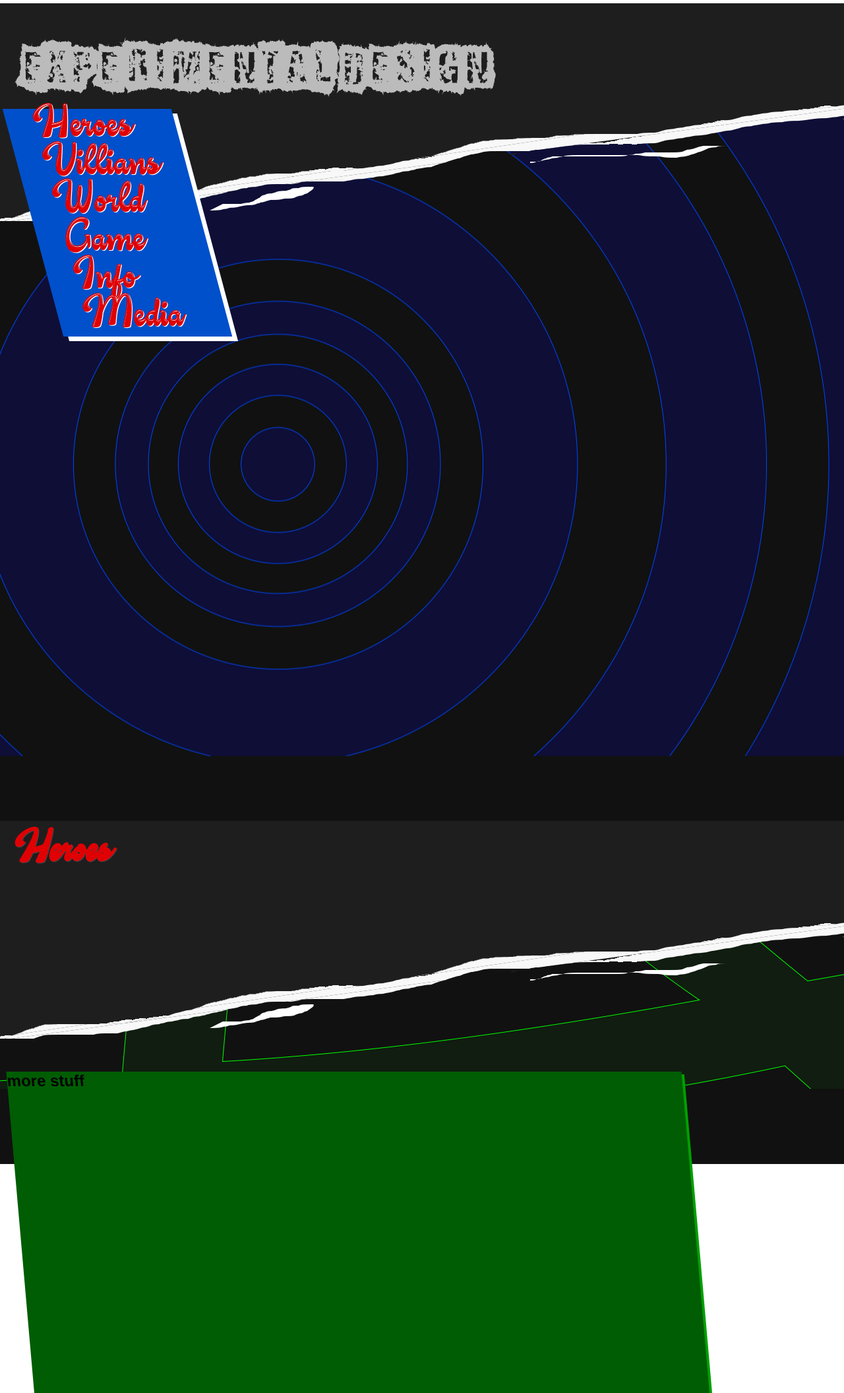
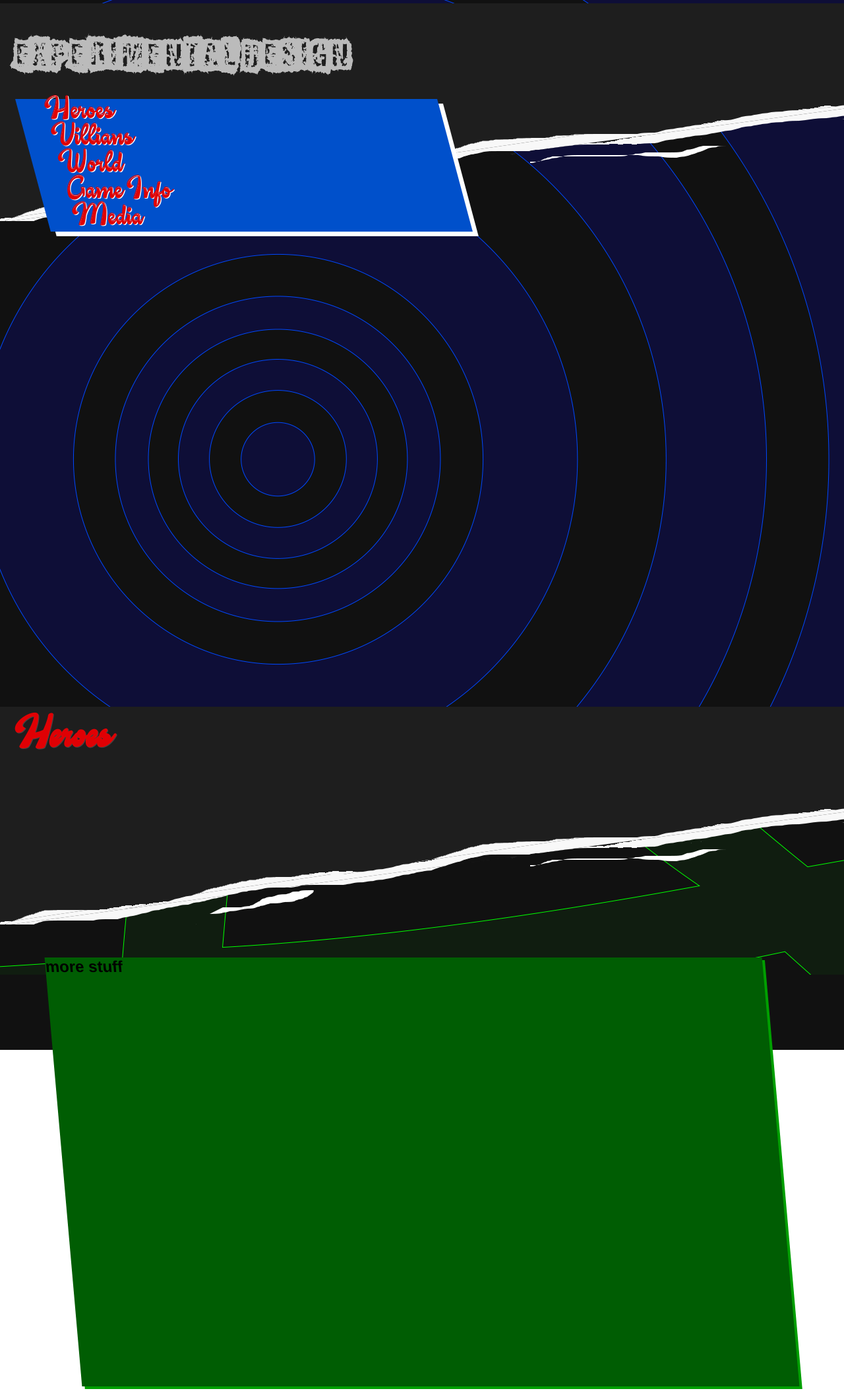
Before and after one commit to HaakonJ/BIT175ExperimentalDesign, a website with bundled scripts: page index.html in a window 1280 px wide. Shown: the top 2111 px of the page at 66% size. Built offline with nearby package versions, Linux system fonts and the light colour scheme; files whose address does not match are found by name.

Commit message:
section mobile changes

```diff
--- a/assets/scss/styles.scss
+++ b/assets/scss/styles.scss
@@ -112,7 +112,7 @@
 }
 
 .herosection{
-	background-color: #005d03; width: 80%; height: 700px; margin: -800px 40px 20px; z-index: 5; transform: skewX(5deg); box-shadow: 4px 4px #009f00;
+	background-color: #005d03; width: 80%; height: 700px; margin: -800px 5% 100px; z-index: 5; transform: skewX(5deg); box-shadow: 4px 4px #009f00;
 }
 
 @media(min-width:860px){
@@ -224,6 +224,10 @@
 	font-size: 50px;
 	text-shadow: 1px 1px $darkgrey;
 }
+
+.herosection{
+	background-color: #005d03; width: 80%; height: 650px; margin: -800px 5% 100px; z-index: 5; transform: skewX(5deg); box-shadow: 4px 4px #009f00;
+}
 }
 
 @media(min-width:480px){
@@ -252,11 +256,11 @@
 }
 
 header h1 a:link, header h1 a:visited{
-	color:$lightgrey; padding: 30px; font-family:'AllAges'; font-size: 70px; position: absolute; z-index: 5; margin-top: 35px;
+	color:$lightgrey; padding: 20px; font-family:'AllAges'; font-size: 50px; position: absolute; z-index: 5; margin-top: 35px;
 }
 
 header h1 a:hover, header h1 a:active{
-	color:$darkgrey; padding: 30px; font-family:'AllAges'; font-size: 70px; position: absolute; z-index: 5; margin-top: 35px;
+	color:$darkgrey; padding: 20px; font-family:'AllAges'; font-size: 50px; position: absolute; z-index: 5; margin-top: 35px;
 }
 
 h1, h2{
@@ -266,13 +270,13 @@
 nav{
 	color:$red;
 	font-family: CandyShopPersonalUse;
-	font-size: 50px;
+	font-size: 35px;
 	margin-top: -220px;
 	margin-left: 50px;
 	text-shadow: 1px 1px #fff;
 	z-index: 10;
 	box-shadow: 7px 7px #fff;
-	width:20%;
+	width:50%;
 	transform: skewX(15deg);
 	background-color:$blue;
 }
@@ -335,4 +339,22 @@
 	font-size: 50px;
 	text-shadow: 1px 1px $darkgrey;
 }
+
+.herosection{
+	background-color: #005d03; width: 80%; height: 650px; margin: -800px 10% 100px; z-index: 5; transform: skewX(5deg); box-shadow: 4px 4px #009f00;
 }
+}
+
+@media(min-width:720px){
+header h1 a:link, header h1 a:visited{
+	color:$lightgrey; padding: 20px; font-family:'AllAges'; font-size: 50px; position: absolute; z-index: 5; margin-top: 35px;
+}
+
+header h1 a:hover, header h1 a:active{
+	color:$darkgrey; padding: 20px; font-family:'AllAges'; font-size: 50px; position: absolute; z-index: 5; margin-top: 35px;
+}
+
+.herosection{
+	background-color: #005d03; width: 85%; height: 650px; margin: -800px 7.5% 100px; z-index: 5; transform: skewX(5deg); box-shadow: 4px 4px #009f00;
+}
+}
```
Also changed, not shown: CSS/styles.css, assets/scss/styles.css.
